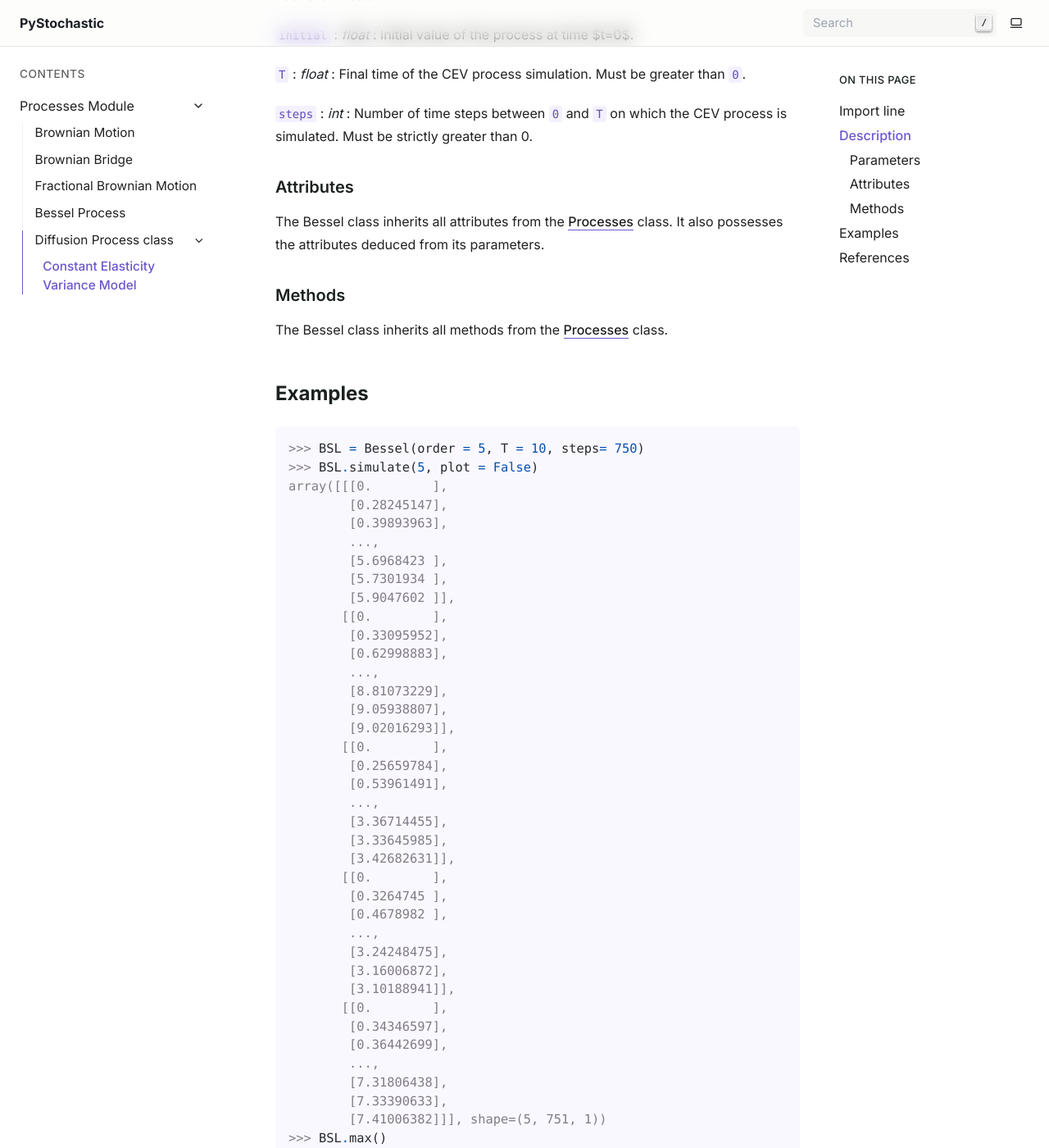
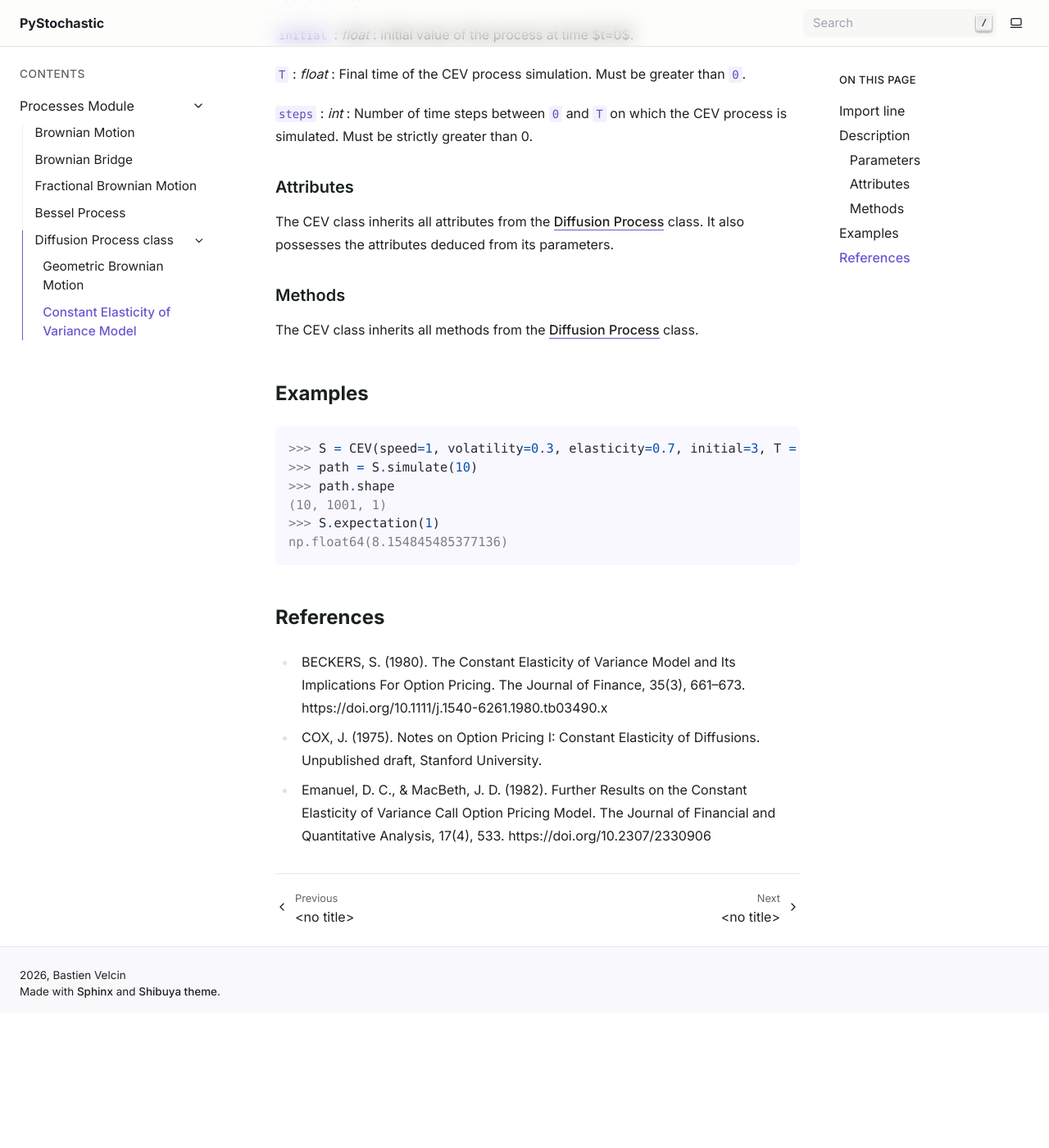
Before and after one commit to BastienVelcin/PyStochastic, a Sphinx documentation site: the page built from docs/source/processes/diffusion/constant_elasticity_of_variance.md, in a window 1280 px wide and 1400 px high, scrolled down 1313 px. Shown: the whole window at 82% size. Built offline with Sphinx 7.4.7, drawn with Linux system fonts in a browser that asks for light colours; pages that are not in the unit, such as notebooks, are missing from menus; after the commit the page ends 2548 px from its top, so only the background shows below that; some of the changed text lies outside the part shown.

````diff
--- a/docs/source/processes/diffusion/constant_elasticity_variance.md
+++ b/docs/source/processes/diffusion/constant_elasticity_of_variance.md
@@ -1,4 +1,4 @@
-# Constant Elasticity Variance Model
+# Constant Elasticity of Variance Model
 
 ## Import line
 You can import the Bessel process class from the `processes` module as follows:
@@ -14,8 +14,8 @@ pystochastic.processes.CEV(speed=1, volatility=1, elasticity=1, initial=1, T = 1
 
 **Multidimensional support :** ❌
 
-Creates an instance of a Constant Elasticity Variance model on the interval $[0, T]$, with a speed, volatility, and elasticity parameters.
-A Constant Elasticity Variance (CEV) process $(S_t)_{t\geq0}$ is a solution of the following stochastic differential equation:
+Creates an instance of a Constant Elasticity of Variance model on the interval $[0, T]$, with a speed, volatility, and elasticity parameters.
+A Constant Elasticity of Variance (CEV) process $(S_t)_{t\geq0}$ is a solution of the following stochastic differential equation:
 
 \begin{equation*}
 dS_t = \mu S_t dt + \sigma S_t^\gamma dW_t.
@@ -51,66 +51,22 @@ It is generally used to model the price of a stock or a commodity.
 
 
 ### Attributes
-The Bessel class inherits all attributes from the [Processes](<project:/processes/index.md>) class.
+The CEV class inherits all attributes from the [Diffusion Process](<project:/processes/diffusion/index.md>) class.
 It also possesses the attributes deduced from its parameters.
 
 ### Methods
 
-The Bessel class inherits all methods from the [Processes](<project:/processes/index.md>) class.
+The CEV class inherits all methods from the [Diffusion Process](<project:/processes/diffusion/index.md>) class.
+
 ## Examples
 
 ```python
->>> BSL = Bessel(order = 5, T = 10, steps= 750)
->>> BSL.simulate(5, plot = False)
-array([[[0.        ],
-        [0.28245147],
-        [0.39893963],
-        ...,
-        [5.6968423 ],
-        [5.7301934 ],
-        [5.9047602 ]],
-       [[0.        ],
-        [0.33095952],
-        [0.62998883],
-        ...,
-        [8.81073229],
-        [9.05938807],
-        [9.02016293]],
-       [[0.        ],
-        [0.25659784],
-        [0.53961491],
-        ...,
-        [3.36714455],
-        [3.33645985],
-        [3.42682631]],
-       [[0.        ],
-        [0.3264745 ],
-        [0.4678982 ],
-        ...,
-        [3.24248475],
-        [3.16006872],
-        [3.10188941]],
-       [[0.        ],
-        [0.34346597],
-        [0.36442699],
-        ...,
-        [7.31806438],
-        [7.33390633],
-        [7.41006382]]], shape=(5, 751, 1))
->>> BSL.max()
-(array([[ 8.59509264],
-       [10.70444174],
-       [ 6.22984211],
-       [ 5.51000105],
-       [ 7.52481944]]), array([[590],
-       [435],
-       [480],
-       [354],
-       [745]]), array([[7.86666667],
-       [5.8       ],
-       [6.4       ],
-       [4.72      ],
-       [9.93333333]]))
+>>> S = CEV(speed=1, volatility=0.3, elasticity=0.7, initial=3, T = 1, steps=1000)
+>>> path = S.simulate(10)
+>>> path.shape
+(10, 1001, 1)
+>>> S.expectation(1)
+np.float64(8.154845485377136)
 ```
 
 ## References
````
Also changed, not shown: docs/source/processes/diffusion/geometric_brownian_motion.md (+89 -0 lines), docs/source/processes/diffusion/index.md (+4 -4 lines), docs/source/processes/index.md (+4 -3 lines), 2 other files.
